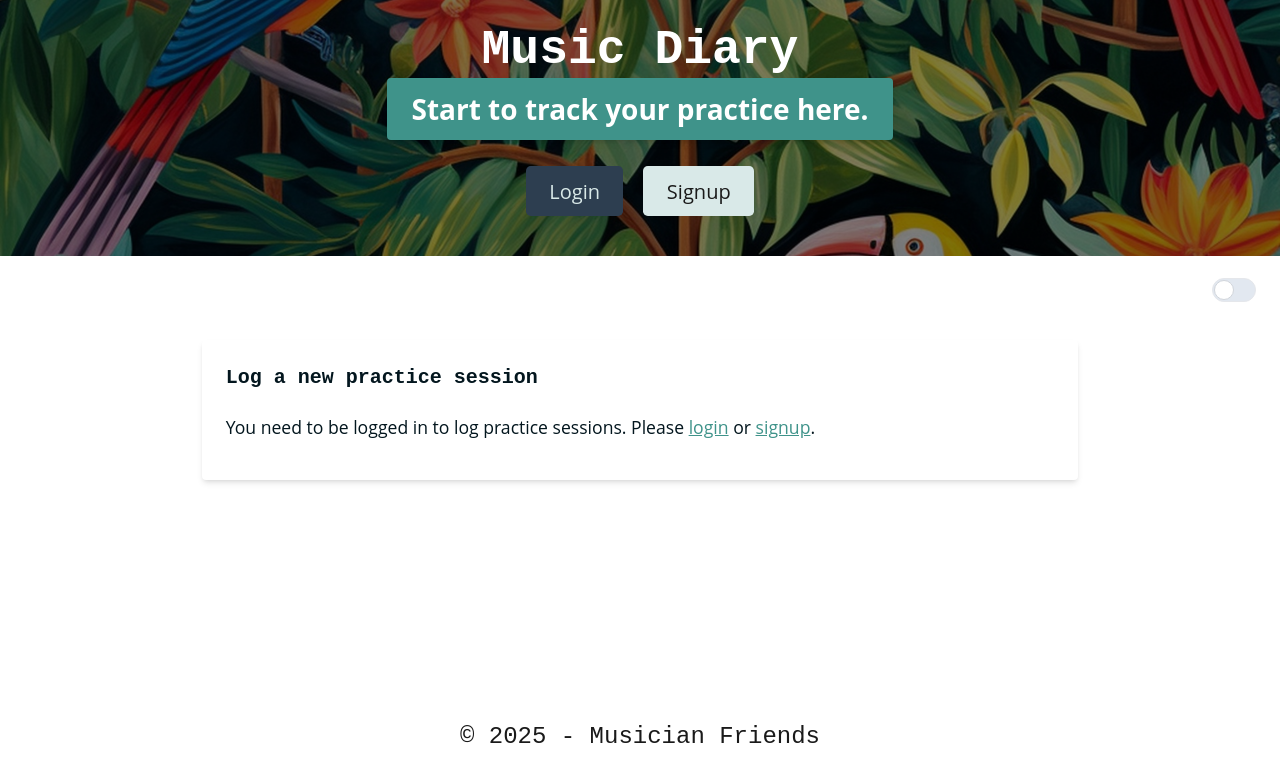
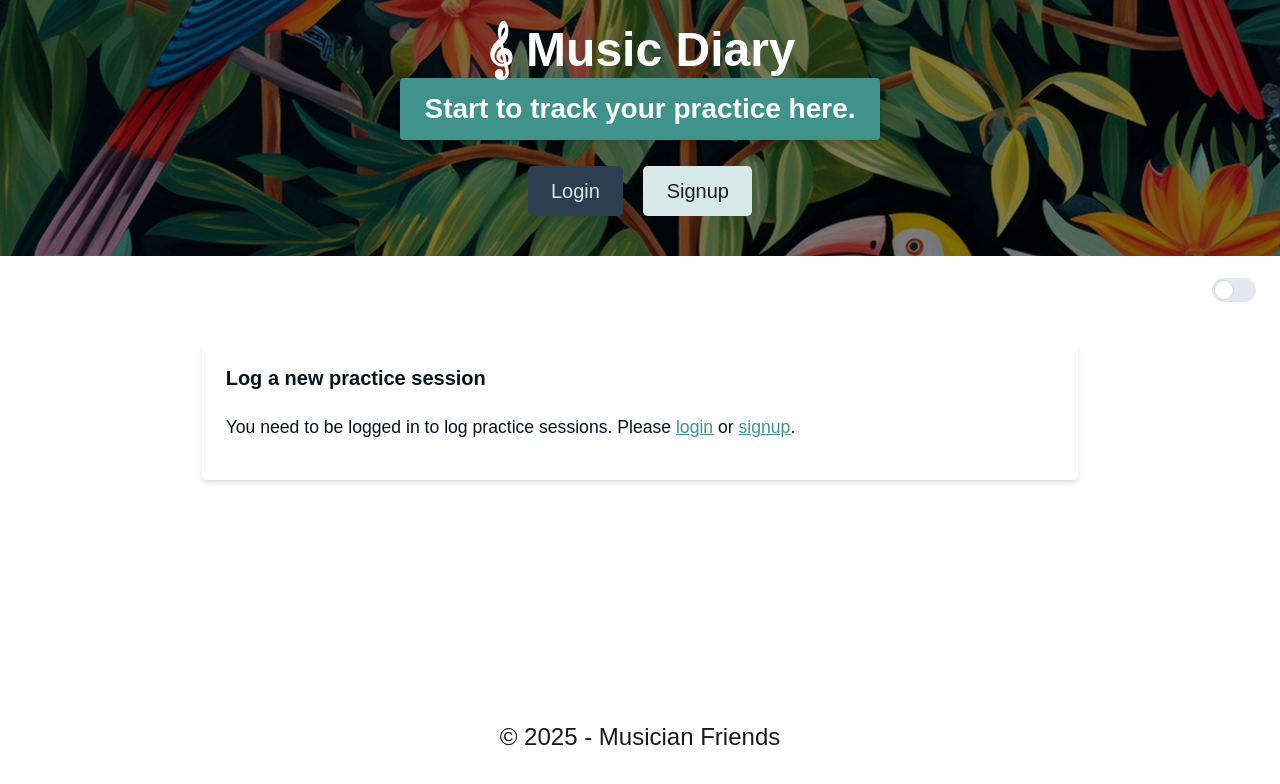
Before and after one commit to I-0110/musicDiary, a React (Vite) app in the folder client/: page / in a window 1280 px wide. Shown: the top 784 px of the page. Built offline with nearby package versions, Linux system fonts and the light colour scheme; no server answers.

Commit message:
Added basic touches

```diff
--- a/client/index.html
+++ b/client/index.html
@@ -2,9 +2,9 @@
 <html lang="en">
   <head>
     <meta charset="UTF-8" />
-    <link rel="icon" type="image/svg+xml" href="/vite.svg" />
+    <link rel="icon" type="image/svg+xml" href="/music.svg" />
     <meta name="viewport" content="width=device-width, initial-scale=1.0" />
-    <title>Authentication with GraphQL - Client</title>
+    <title>Music Diary</title>
   </head>
   <body>
     <div id="root"></div>
--- a/client/src/App.css
+++ b/client/src/App.css
@@ -360,8 +360,7 @@ body {
 body {
   margin: 0;
   padding: 0;
-  font-family: 'Open Sans', -apple-system, BlinkMacSystemFont, 'Segoe UI',
-    Roboto, Helvetica, Arial, sans-serif, 'Apple Color Emoji', 'Segoe UI Emoji',
+  font-family: Arial-Black, sans-serif, 'Apple Color Emoji', 'Segoe UI Emoji',
     'Segoe UI Symbol';
   font-size: 16px;
   color: #1a1a1a;
@@ -373,7 +372,7 @@ h3,
 h4,
 h5,
 h6 {
-  font-family: 'JetBrains Mono', monospace;
+  font-family: Arial-Black, Arial;
   margin: 0 0 0.5rem;
   line-height: 1.25;
 }
--- a/client/src/components/Header/index.tsx
+++ b/client/src/components/Header/index.tsx
@@ -13,7 +13,7 @@ const Header = () => {
       <div className="relative z-10 text-center">
         <Link className="text-light" to="/">
           <h1 className="text-4xl font-bold text-white dark:text-dark-accent" style={{ fontSize: '3rem' }}>
-            Music Diary
+            𝄞 Music Diary
           </h1>
         </Link>
         <p className="bg-light-accent text-white dark:bg-dark-accent px-6 py-2 rounded shadow-md hover:opacity-90 transition" style={{ fontSize: '1.75rem', fontWeight: '700' }}>
```
Also changed, not shown: client/public/music.svg (added).
